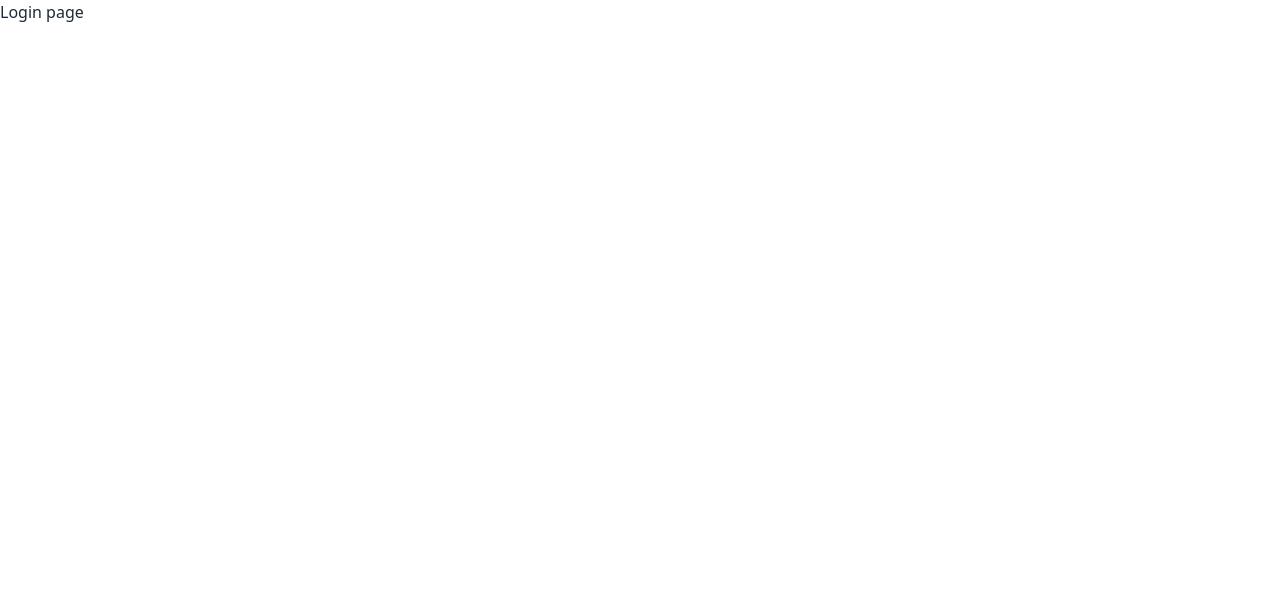
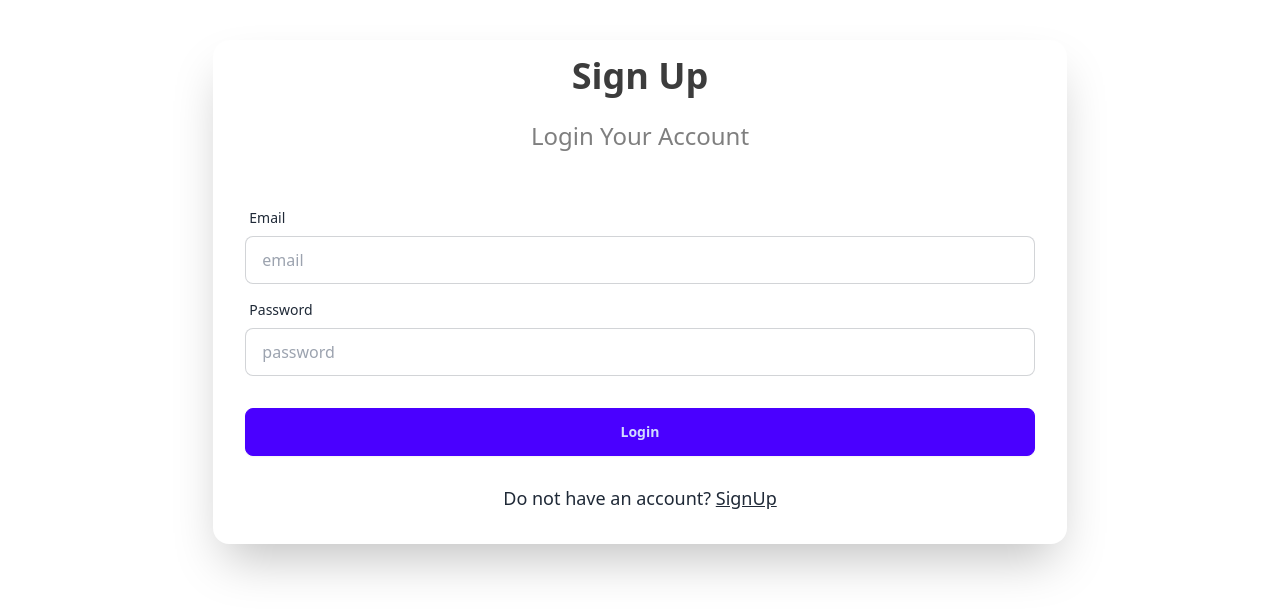
Before and after one commit to robiul093/assignment-12-client, a React (Vite) app: page /login in a window 1280 px wide. Shown: the top 616 px of the page. Built offline with nearby package versions, Linux system fonts and the light colour scheme.

Commit message:
create login page

```diff
--- a/src/Pages/Login/Login.jsx
+++ b/src/Pages/Login/Login.jsx
@@ -1,8 +1,32 @@
+import { Link } from "react-router-dom";
 
 const Login = () => {
     return (
-        <div>
-            <h2>Login page</h2>
+        <div className="mt-10 card shrink-0 md:w-2/3 mx-auto shadow-2xl bg-base-100">
+            <div className="text-center mt-4">
+                <h2 className="text-4xl font-semibold text-[#3C3C3C] mb-6">Sign Up</h2>
+                <p className="text-2xl text-[#7F7F7F] font-medium mb-4">Login Your Account</p>
+            </div>
+            <form className="card-body">
+
+                <div className="form-control">
+                    <label className="label">
+                        <span className="label-text">Email</span>
+                    </label>
+                    <input type="email" placeholder="email" className="input input-bordered" required />
+                </div>
+                <div className="form-control">
+                    <label className="label">
+                        <span className="label-text">Password</span>
+                    </label>
+                    <input type="password" placeholder="password" className="input input-bordered" required />
+
+                </div>
+                <div className="form-control mt-6">
+                    <button className="btn btn-primary">Login</button>
+                </div>
+                <p className="text-center mt-5 text-lg">Do not have an account? <Link to={'/signUp'}><span className="underline">SignUp</span> </Link></p>
+            </form>
         </div>
     );
 };
```
